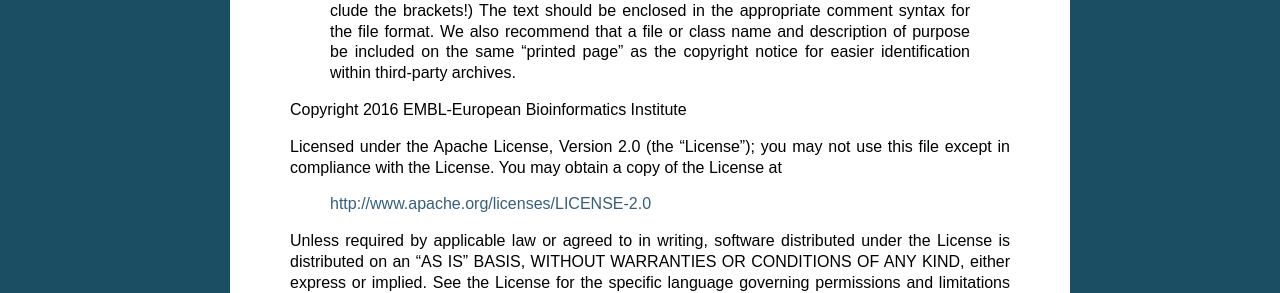
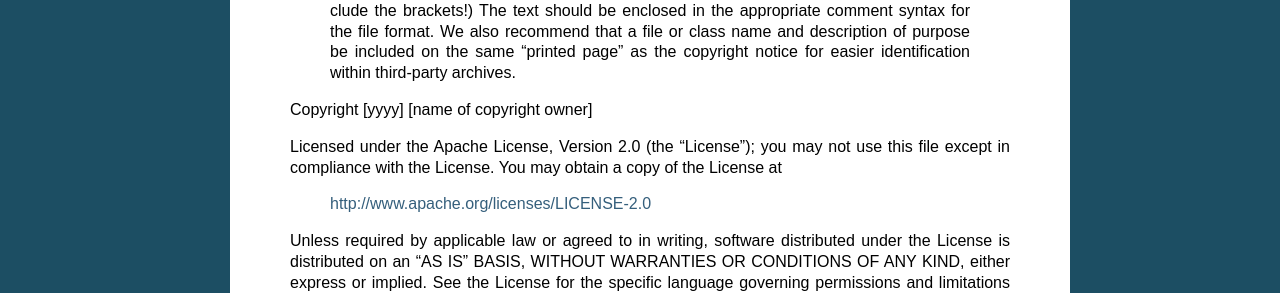
Before and after one commit to Multiscale-Genomics/mg-process-test, a Sphinx documentation site: the page built from docs/license.rst, in a window 1280 px wide and 900 px high, scrolled down 2400 px. Shown: the part 478-771 px from the top of the window. Built offline with Sphinx 7.4.7, drawn with Linux system fonts in a browser that asks for light colours.

Commit message:
Fixed the docs license file

```diff
--- a/docs/license.rst
+++ b/docs/license.rst
@@ -188,7 +188,7 @@
       same "printed page" as the copyright notice for easier
       identification within third-party archives.
 
-   Copyright 2016 EMBL-European Bioinformatics Institute
+   Copyright [yyyy] [name of copyright owner]
 
    Licensed under the Apache License, Version 2.0 (the "License");
    you may not use this file except in compliance with the License.
```
